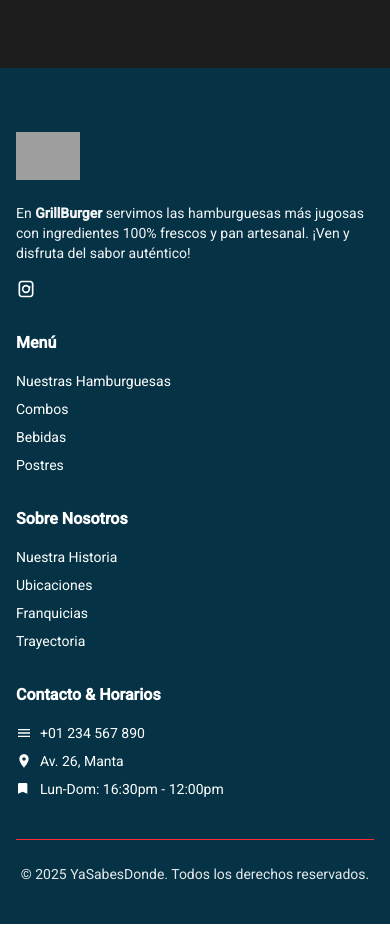
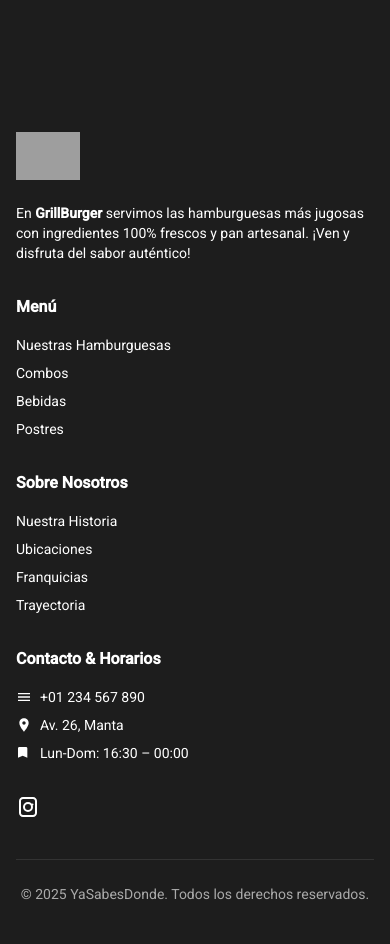
Before and after one commit to SteveSant26/YaSabesDonde, an Angular app in the folder frontend/: page / in a window 390 px wide. Shown: the part 840-1784 px from the top of the page. Built offline with nearby package versions, Linux system fonts and the light colour scheme; no server answers; grey boxes are pictures that could not be loaded; a web font is replaced by a local one.

Commit message:
footer y styles

```diff
--- a/frontend/src/app/shared/components/footer/footer.component.html
+++ b/frontend/src/app/shared/components/footer/footer.component.html
@@ -1,29 +1,29 @@
-<footer class="bg-cyan-950 text-white pt-16 pb-10">
-    <div class="max-w-screen-xl mx-auto px-4 sm:px-6 lg:px-8">
-      <div class="grid grid-cols-1 md:grid-cols-2 lg:grid-cols-4 gap-8">
+<footer class="bg-primary-color text-footer-text pt-16 pb-10">
+  <div class="max-w-screen-xl mx-auto px-4 sm:px-6 lg:px-8">
+    <!-- Sección principal: listas + redes -->
+    <div class="flex flex-col md:flex-row md:justify-between">
+
+      <!-- Grid de 4 columnas -->
+      <div class="grid grid-cols-1 md:grid-cols-4 gap-8 flex-1">
+
         <!-- Logo y Descripción -->
-        <div class="col-span-1 lg:col-span-2">
+        <div>
           <a href="#" class="inline-block mb-4">
             <img src="/img/logo-hamburgueseria.svg" alt="Logo Hamburguesería" class="h-12">
           </a>
-          <p class="text-sm text-gray-100">
+          <p class="text-sm">
             En <strong>GrillBurger</strong> servimos las hamburguesas más jugosas con ingredientes 100% frescos y pan artesanal. ¡Ven y disfruta del sabor auténtico!
           </p>
-          <div class="mt-4 flex space-x-4">
-            <a href="https://www.instagram.com/yasabesdonde.ec/" aria-label="Instagram" class="hover:text-gray-200 transition">
-              <svg class="w-5 h-5 fill-current" viewBox="0 0 24 24"><path d="M7 2C4.8 2 3 3.8 3 6v12c0 2.2 1.8 4 4 4h10c2.2 0 4-1.8 4-4V6c0-2.2-1.8-4-4-4H7zm0 2h10c1.1 0 2 .9 2 2v12c0 1.1-.9 2-2 2H7c-1.1 0-2-.9-2-2V6c0-1.1.9-2 2-2zm5 3a5 5 0 1 0 0 10 5 5 0 0 0 0-10zm0 2a3 3 0 1 1 0 6 3 3 0 0 1 0-6zm4.5-.5a1 1 0 1 0 0 2 1 1 0 0 0 0-2z"/></svg>
-            </a>
-          </div>
         </div>
 
         <!-- Menú -->
         <div>
           <h4 class="text-base font-semibold mb-4">Menú</h4>
           <ul class="space-y-2 text-sm">
-            <li><a href="#" class="hover:text-gray-200">Nuestras Hamburguesas</a></li>
-            <li><a href="#" class="hover:text-gray-200">Combos</a></li>
-            <li><a href="#" class="hover:text-gray-200">Bebidas</a></li>
-            <li><a href="#" class="hover:text-gray-200">Postres</a></li>
+            <li><a href="#" class="hover:text-secondary-color">Nuestras Hamburguesas</a></li>
+            <li><a href="#" class="hover:text-secondary-color">Combos</a></li>
+            <li><a href="#" class="hover:text-secondary-color">Bebidas</a></li>
+            <li><a href="#" class="hover:text-secondary-color">Postres</a></li>
           </ul>
         </div>
 
@@ -31,26 +31,67 @@
         <div>
           <h4 class="text-base font-semibold mb-4">Sobre Nosotros</h4>
           <ul class="space-y-2 text-sm">
-            <li><a href="#" class="hover:text-gray-200">Nuestra Historia</a></li>
-            <li><a href="#" class="hover:text-gray-200">Ubicaciones</a></li>
-            <li><a href="#" class="hover:text-gray-200">Franquicias</a></li>
-            <li><a href="#" class="hover:text-gray-200">Trayectoria</a></li>
+            <li><a href="#" class="hover:text-secondary-color">Nuestra Historia</a></li>
+            <li><a href="#" class="hover:text-secondary-color">Ubicaciones</a></li>
+            <li><a href="#" class="hover:text-secondary-color">Franquicias</a></li>
+            <li><a href="#" class="hover:text-secondary-color">Trayectoria</a></li>
           </ul>
         </div>
 
-        <!-- Contacto -->
+        <!-- Contacto & Horarios -->
         <div>
           <h4 class="text-base font-semibold mb-4">Contacto & Horarios</h4>
           <ul class="space-y-2 text-sm">
-            <li class="flex items-center"><svg class="w-4 h-4 mr-2 fill-current" viewBox="0 0 24 24"><path d="M3 6h18v2H3V6zm0 5h18v2H3v-2zm0 5h18v2H3v-2z"/></svg> <a href="tel:+01234567890" class="hover:text-gray-200">+01 234 567 890</a></li>
-            <li class="flex items-center"><svg class="w-4 h-4 mr-2 fill-current" viewBox="0 0 24 24"><path d="M12 2C8.1 2 5 5.1 5 9c0 5.3 7 13 7 13s7-7.7 7-13c0-3.9-3.1-7-7-7zm0 9.5c-1.4 0-2.5-1.1-2.5-2.5S10.6 6.5 12 6.5s2.5 1.1 2.5 2.5S13.4 11.5 12 11.5z"/></svg> Av. 26, Manta</li>
-            <li class="flex items-center"><svg class="w-4 h-4 mr-2 fill-current" viewBox="0 0 24 24"><path d="M19 3H5c-1.1 0-2 .9-2 2v14l7-3l7 3V5c0-1.1-.9-2-2-2z"/></svg> Lun-Dom: 16:30pm - 12:00pm</li>
+            <li class="flex items-center">
+              <svg class="w-4 h-4 mr-2 fill-current" viewBox="0 0 24 24">
+                <path d="M3 6h18v2H3V6zm0 5h18v2H3v-2zm0 5h18v2H3v-2z"/>
+              </svg>
+              <a href="tel:+01234567890" class="hover:text-secondary-color">+01 234 567 890</a>
+            </li>
+            <li class="flex items-center">
+              <svg class="w-4 h-4 mr-2 fill-current" viewBox="0 0 24 24">
+                <path d="M12 2C8.1 2 5 5.1 5 9c0 5.3 7 13 7 13s7-7.7 7-13c0-3.9-3.1-7-7-7zm0 9.5c-1.4 0-2.5-1.1-2.5-2.5S10.6 6.5 12 6.5s2.5 1.1 2.5 2.5S13.4 11.5 12 11.5z"/>
+              </svg>
+              Av. 26, Manta
+            </li>
+            <li class="flex items-center">
+              <svg class="w-4 h-4 mr-2 fill-current" viewBox="0 0 24 24">
+                <path d="M19 3H5c-1.1 0-2 .9-2 2v14l7-3l7 3V5c0-1.1-.9-2-2-2z"/>
+              </svg>
+              Lun-Dom: 16:30 – 00:00
+            </li>
           </ul>
         </div>
       </div>
 
-      <div class="mt-10 border-t border-red-500 pt-6 text-sm text-center text-gray-200">
-        <p>&copy; 2025 YaSabesDonde. Todos los derechos reservados.</p>
+      <!-- Redes Sociales -->
+      <div class="mt-8 md:mt-0 flex space-x-4">
+        <a href="https://www.instagram.com/yasabesdonde.ec/" aria-label="Instagram" class="hover:text-secondary-color transition">
+          <!-- icono Instagram -->
+          <svg class="w-6 h-6 fill-current" viewBox="0 0 24 24">
+            <path d="M7 2C4.8 2 3 3.8 3 6v12c0 2.2 1.8 4 4 4h10c2.2 0 4-1.8 4-4V6c0-2.2-1.8-4-4-4H7zm0 2h10c1.1 0 2 .9 2 2v12c0 1.1-.9 2-2 2H7c-1.1 0-2-.9-2-2V6c0-1.1.9-2 2-2zm5 3a5 5 0 1 0 0 10 5 5 0 0 0 0-10zm0 2a3 3 0 1 1 0 6 3 3 0 0 1 0-6zm4.5-.5a1 1 0 1 0 0 2 1 1 0 0 0 0-2z"/>
+          </svg>
+        </a>
+        <a href="#" aria-label="Twitter" class="hover:text-secondary-color transition">
+          <!-- icono Twitter -->
+          <svg class="w-6 h-6 fill-current" viewBox="0 0 24 24">
+            <!-- tu path de Twitter -->
+          </svg>
+        </a>
+        <a href="#" aria-label="Facebook" class="hover:text-secondary-color transition">
+          <!-- icono Facebook -->
+          <svg class="w-6 h-6 fill-current" viewBox="0 0 24 24">
+            <!-- tu path de Facebook -->
+          </svg>
+        </a>
       </div>
     </div>
-  </footer>
+
+    <!-- Línea divisoria y pie -->
+    <div class="mt-10 border-t border-footer-border pt-6">
+      <p class="text-footer-text-secondary text-sm text-center">
+        &copy; 2025 YaSabesDonde. Todos los derechos reservados.
+      </p>
+    </div>
+  </div>
+</footer>
--- a/frontend/src/styles.css
+++ b/frontend/src/styles.css
@@ -31,5 +31,9 @@ body { margin: 0; font-family: Roboto, "Helvetica Neue", sans-serif; }
 @theme {
     --color-primary-color: #1d1d1d;
     --color-secondary-color: #eca500;
+    --color-footer-text: #ffffff;
+    --color-footer-text-secondary: #aaaaaa;
+    --color-footer-border: #333333;
+
     --font-feelin:  url('./app/assets/fonts/Feelin_Teachy_TTF.woff2') format('woff2'), 'Feelin', sans-serif;
 }
```
